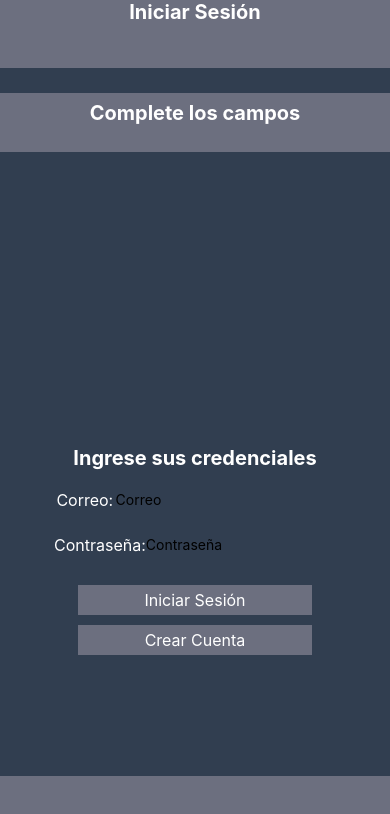
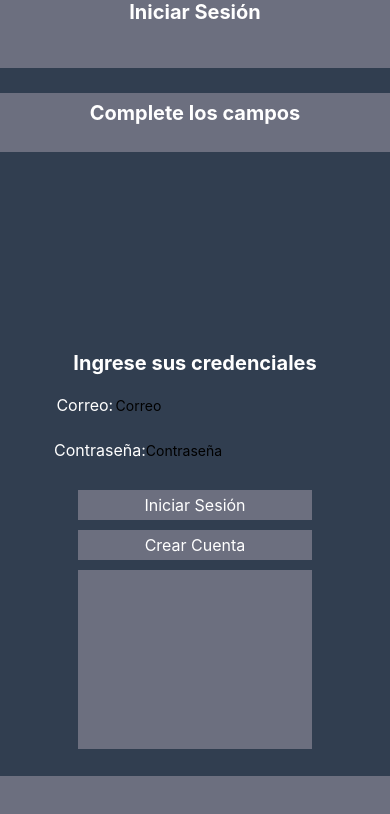
Before and after one commit to JGS83-dev/DPS-BusinessApp, a React Native app in the folder business-app/: screen /Login in a window 390 px wide. Shown: the top 814 px of the page. Built offline with nearby package versions, Linux system fonts and the light colour scheme; no server answers; some icons are missing.

Commit message:
Implementacion inicial Login Google

```diff
--- a/business-app/components/Login.js
+++ b/business-app/components/Login.js
@@ -13,9 +13,18 @@ import ContenedorPrincipal from './ContenedorPrincipal';
 import { colores } from '../config/colores';
 import { app } from '../config/firebase/FirebaseConfig';
 import { FontAwesomeIcon } from '@fortawesome/react-native-fontawesome'
-import { faImage } from '@fortawesome/free-solid-svg-icons';
-import { getAuth, createUserWithEmailAndPassword, getReactNativePersistence, signInWithEmailAndPassword } from "firebase/auth";
+import { faImage, faGoogle } from '@fortawesome/free-solid-svg-icons';
+import {
+    getAuth,
+    createUserWithEmailAndPassword,
+    getReactNativePersistence,
+    signInWithEmailAndPassword,
+    signInWithPopup,
+    GoogleAuthProvider
+} from "firebase/auth";
 import ReactNativeAsyncStorage from '@react-native-async-storage/async-storage';
+
+const provider = new GoogleAuthProvider();
 
 const screenHeight = Dimensions.get('window').height;
 const cabeceraMensajeHeight = 0.07 * screenHeight;
@@ -28,8 +37,6 @@ function Login({ navigation }) {
     const auth = getAuth(app, {
         persistence: getReactNativePersistence(ReactNativeAsyncStorage)
     });
-
-
 
     const [email, setEmail] = useState('')
     const [password, setPassword] = useState('')
@@ -50,6 +57,25 @@ function Login({ navigation }) {
 
         return unsubscribe
     }, [])
+
+    const handleProvider = () => {
+        console.log('Iniciando sesion con Google');
+        signInWithPopup(auth, provider)
+            .then(result => {
+                const credential = GoogleAuthProvider.credentialFromResult(result);
+                const token = credential.accessToken;
+                const user = result.user;
+                console.log('Sesión iniciada con Google:', user.email);
+                console.log('Token generado con Google:', token);
+            })
+            .catch((error) => {
+                const errorCode = error.code;
+                const errorMessage = error.message;
+                const email = error.customData.email;
+                const credential = GoogleAuthProvider.credentialFromError(error);
+                console.log('Credenciales del fallo:', credential);
+            });
+    }
 
     const handleSignUp = () => {
         console.log('Creando Cuenta');
@@ -126,6 +152,12 @@ function Login({ navigation }) {
                                 >
                                     <Text style={styles.buttonText}>Crear Cuenta</Text>
                                 </TouchableOpacity>
+                                <TouchableOpacity
+                                    onPress={handleProvider}
+                                    style={styles.button}
+                                >
+                                    <FontAwesomeIcon icon={faGoogle} size={iconSize} />
+                                </TouchableOpacity>
                             </View>
                         </KeyboardAvoidingView>
 
```
